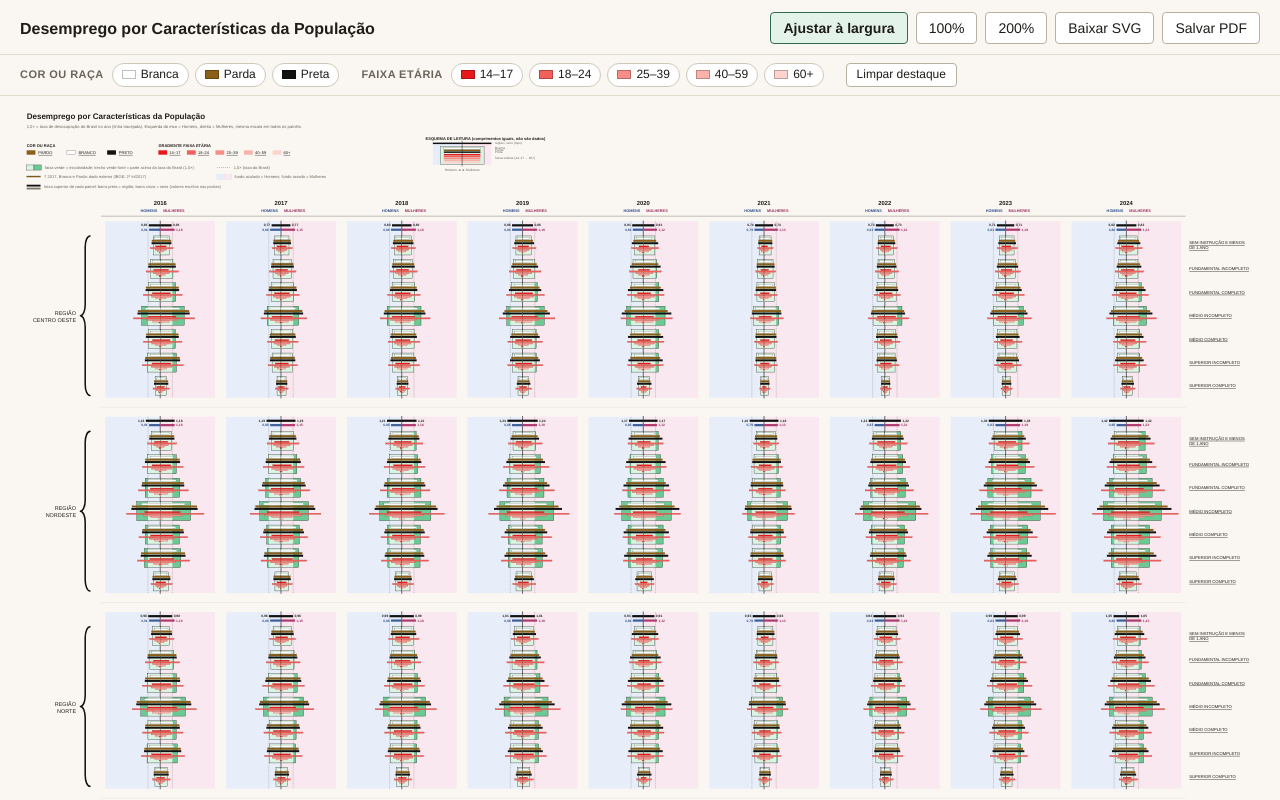
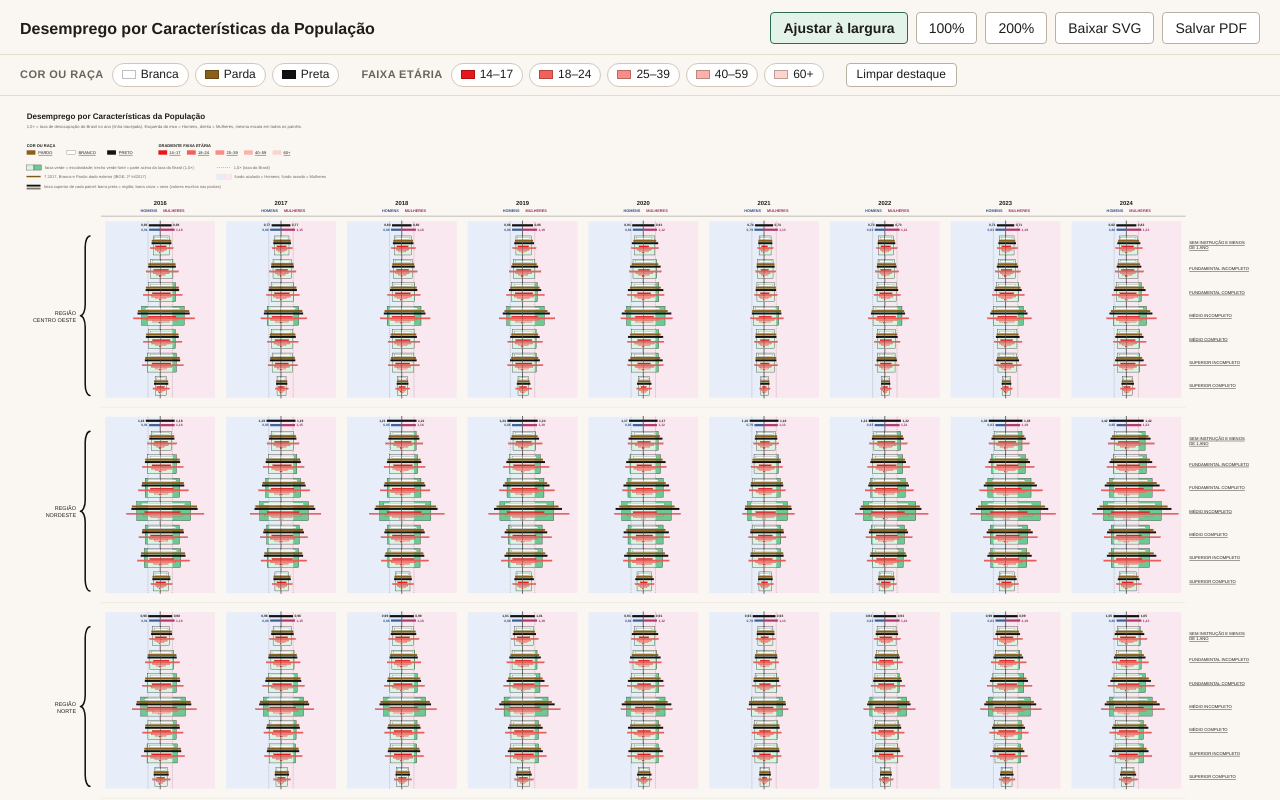
Before and after one commit to Antonio4332155/analise, a plain HTML site: page index.html in a window 1280 px wide. Shown: the top 800 px of the page. Drawn offline with Linux system fonts and the light colour scheme.

Commit message:
refatoracao da interface

```diff
--- a/index.html
+++ b/index.html
@@ -195,23 +195,6 @@ function construirSVG() {
   o.push('<rect x="40" y="' + (ly - 6) + '" width="38" height="5" fill="#111"/><rect x="40" y="' + (ly + 2) + '" width="38" height="5" fill="#7d776b"/>');
   o.push(T(88, ly + 4, 'faixa superior de cada painel: barra preta = região; barra cinza = sexo (valores escritos nas pontas)', 11, 400, TXT2));
 
-  // esquema de leitura de um painel (comprimentos iguais: não são dados)
-  const ex = 1130, ey = 104;
-  o.push(T(ex, ey, 'ESQUEMA DE LEITURA (comprimentos iguais, não são dados)', 11, 700));
-  o.push('<rect x="' + (ex + 20) + '" y="' + (ey + 6) + '" width="80" height="62" fill="' + LADO_H + '"/><rect x="' + (ex + 100) + '" y="' + (ey + 6) + '" width="80" height="62" fill="' + LADO_M + '"/>');
-  o.push('<rect x="' + (ex + 40) + '" y="' + (ey + 18) + '" width="120" height="48" fill="' + VERDE + '" stroke="' + TXT + '" stroke-width=".8"/>');
-  const ang = [['Branca', 0], ['Parda', 1], ['Preta', 2]];
-  ang.forEach(([n, i]) => {
-    o.push('<rect x="' + (ex + 50) + '" y="' + (ey + 21 + i * 5) + '" width="100" height="4" fill="' + COR_BARRA[n] + '" stroke="' + (n === 'Branca' ? '#555' : 'none') + '" stroke-width=".6"/>');
-    o.push(T(ex + 190, ey + 25 + i * 5, n, 8.5, 400, TXT2));
-  });
-  VERMELHOS.forEach((c, i) => o.push('<rect x="' + (ex + 50) + '" y="' + (ey + 38 + i * 5.4) + '" width="100" height="4.2" fill="' + c + '"/>'));
-  o.push(T(ex + 190, ey + 52, 'faixas etárias (14–17 … 60+)', 8.5, 400, TXT2));
-  o.push('<rect x="' + (ex + 20) + '" y="' + (ey + 7) + '" width="160" height="4" fill="#111"/><rect x="' + (ex + 20) + '" y="' + (ey + 12.5) + '" width="160" height="3" fill="#7d776b" opacity=".0"/>');
-  o.push(T(ex + 190, ey + 12, 'região / sexo (topo)', 8.5, 400, TXT2));
-  o.push('<line x1="' + (ex + 100) + '" x2="' + (ex + 100) + '" y1="' + (ey + 2) + '" y2="' + (ey + 72) + '" stroke="#222" stroke-width="1.4"/>');
-  o.push(T(ex + 100, ey + 84, 'Homens ◄  ► Mulheres', 9, 400, TXT2, 'middle'));
-
   // cabeçalho: anos
   const yH = G.headTop;
   ANOS.forEach((a, i) => {
```
